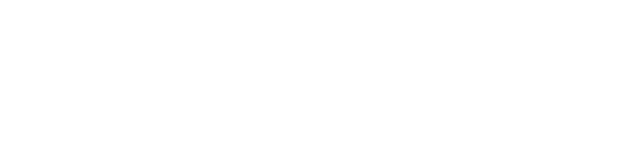
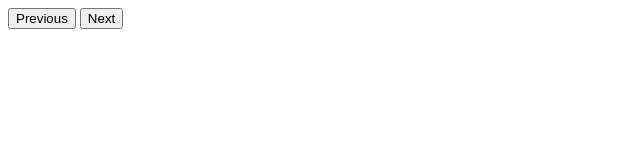
Before and after one commit to j-fro/weekend-challenge-2, a plain HTML site: page index.html in a window 1280 px wide. Shown: the whole page, without its empty margins (0-640 px from the left). Drawn offline with Linux system fonts and the light colour scheme.

Commit message:
Basic html setup

```diff
--- a/index.html
+++ b/index.html
@@ -1,12 +1,21 @@
 <!DOCTYPE html>
 <html>
-  <head>
+
+<head>
     <script src="vendors\jquery-3.1.1.min.js" charset="utf-8"></script>
     <script src="scripts\client.js" charset="utf-8"></script>
     <link rel="stylesheet" link="css\master.css">
     <title>Weekend Challenge #2</title>
-  </head>
-  <body>
+</head>
 
-  </body>
+<body>
+  <div id="studentCarousel">
+    <div id="studentDisplay">
+
+    </div>
+    <button type="button" id="prevButton">Previous</button>
+    <button type="button" id="nextButton">Next</button>
+  </div>
+</body>
+
 </html>
```
